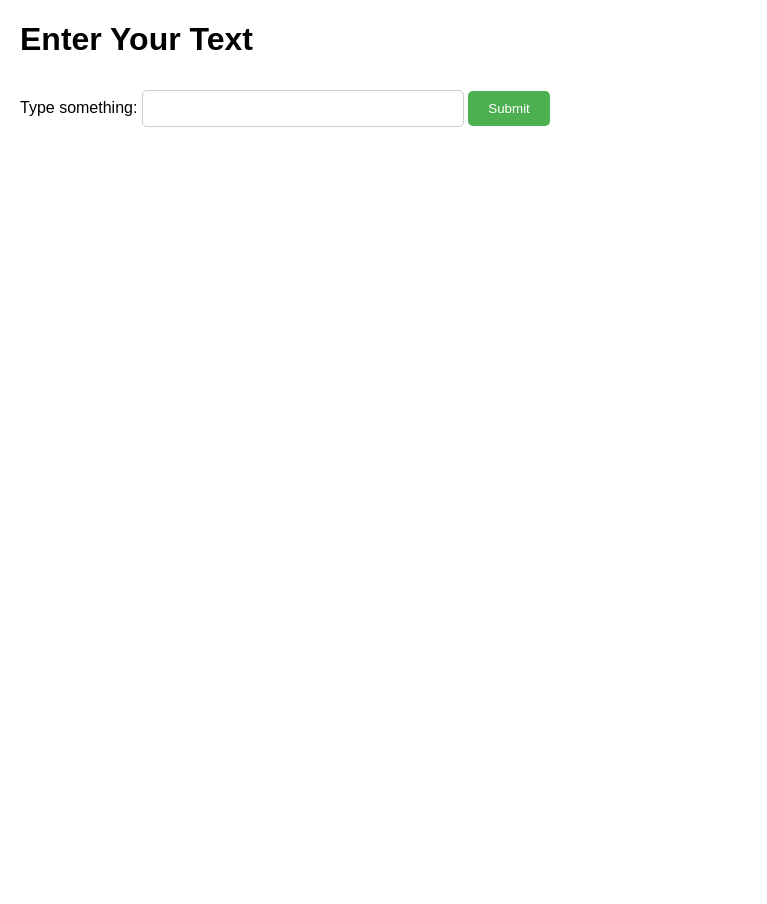
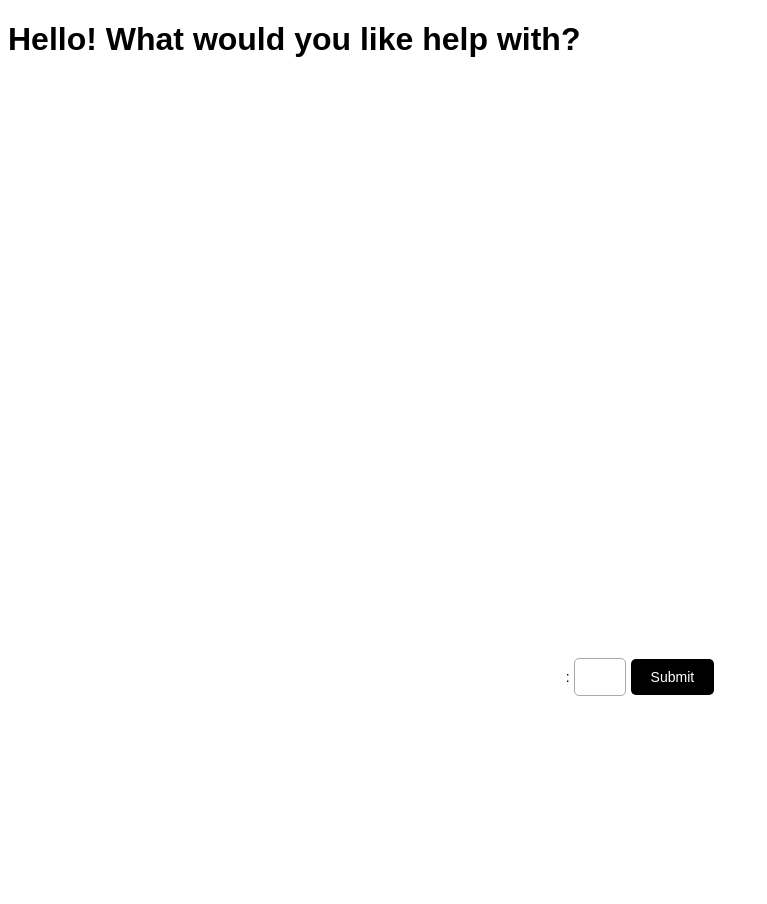
Before and after one commit to smartmangoai/TripGenie, a Flask app: page /ask in a window 1280 px wide. Shown: the whole page, without its empty margins (0-767 px from the left). Before the commit the page ends 127 px from the top, so only its background shows below. Run offline with Flask 3, Linux system fonts and the light colour scheme.

Commit message:
change style, added environment for openai key

```diff
--- a/app.py
+++ b/app.py
@@ -1,6 +1,11 @@
 from flask import Flask, render_template, request
+import openai
+import os
 
 app = Flask(__name__)
+
+# Get the OpenAI API key from environment variables
+openai.api_key = os.getenv('OPENAI_API_KEY')
 
 @app.route('/')
 def home():
@@ -11,7 +16,8 @@ def home():
 def ask():
     if request.method == 'POST':
         user_input = request.form['user_input']
-        return f'You typed: {user_input}'  # Display the input after submission
+        # return f'You typed: {user_input}'  # Display the input after submission
+        return f'You typed: {user_input} {openai.api_key}'  # Display the input after submission
     return render_template('ask.html')
 
 if __name__ == '__main__':
--- a/templates/ask.html
+++ b/templates/ask.html
@@ -7,46 +7,48 @@
     <style>
         body {
             font-family: Arial, sans-serif;
-            margin: 20px;
         }
 
         form {
-            margin-top: 20px;
+            margin-top: 400px;
+            text-align: center; /* Center the text */
         }
 
         label {
-            font-size: 16px;
+            font-size: 14px;
         }
 
         input[type="text"] {
             padding: 10px;
-            margin: 10px 0;
+            margin: 200px 0;
             width: 100%;
-            max-width: 300px;
+            max-width: 30px;
             border-radius: 5px;
-            border: 1px solid #ccc;
+            border: 1px solid #A9A9A9;
+            font-size: 14px;
         }
 
         button {
             padding: 10px 20px;
-            background-color: #4CAF50;
+            background-color: #000000;
             color: white;
             border: none;
             border-radius: 5px;
             cursor: pointer;
+            font-size: 14px;
         }
 
         button:hover {
-            background-color: #45a049;
+            background-color: #A9A9A9;
         }
     </style>
 </head>
 <body>
-    <h1>Enter Your Text</h1>
+    <h1>Hello! What would you like help with?</h1>
 
     <!-- The form where the user can type their input -->
     <form method="POST">
-        <label for="user_input">Type something:</label>
+        <label for="user_input"> :</label>
         <input type="text" id="user_input" name="user_input" required>
         <button type="submit">Submit</button>
     </form>
```
Also changed, not shown: .github/workflows/deploy.yml.
